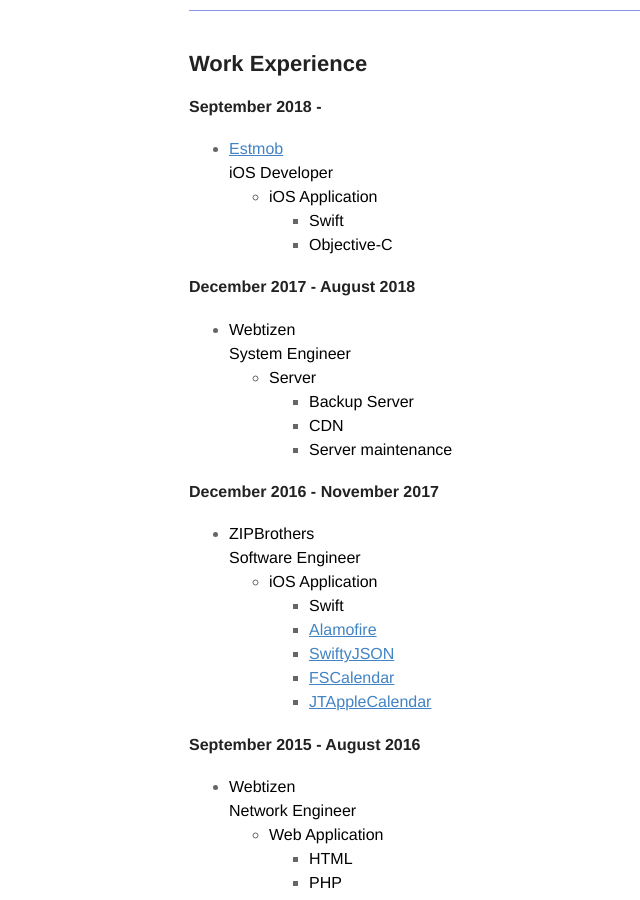
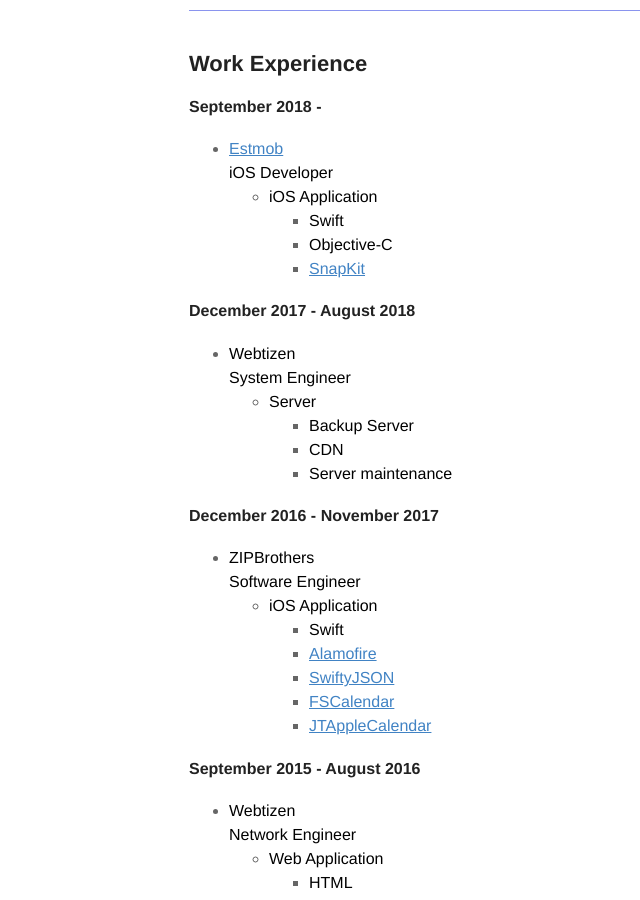
Before and after one commit to jhyejun/jhyejun.github.io, a Jekyll site: the page built from resume.md, in a window 1280 px wide and 900 px high, scrolled down 1032 px. Shown: the whole window, without its empty margins (126-766 px from the left). Built offline with Jekyll 4.4.1, drawn with Linux system fonts in a browser that asks for light colours.

Commit message:
Modify resume
- 사용 오픈소스 추가

```diff
--- a/resume.md
+++ b/resume.md
@@ -50,6 +50,7 @@ layout: page
 	- **iOS Application**
 		- **Swift**
 		- **Objective-C**
+		- **[SnapKit](https://github.com/SnapKit/SnapKit){:target="_blank"}**
 
 #### December 2017 - August 2018
 - **Webtizen**<br>
```
